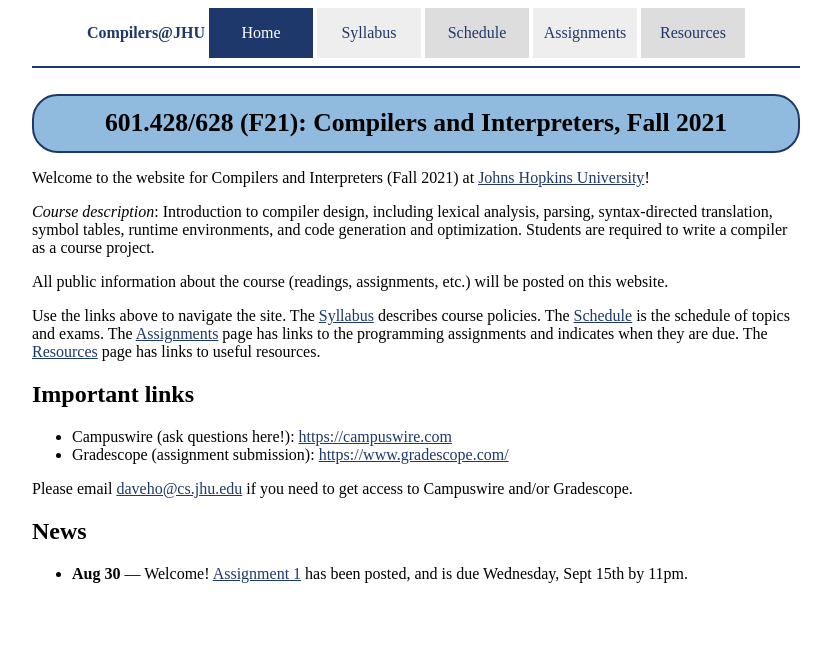
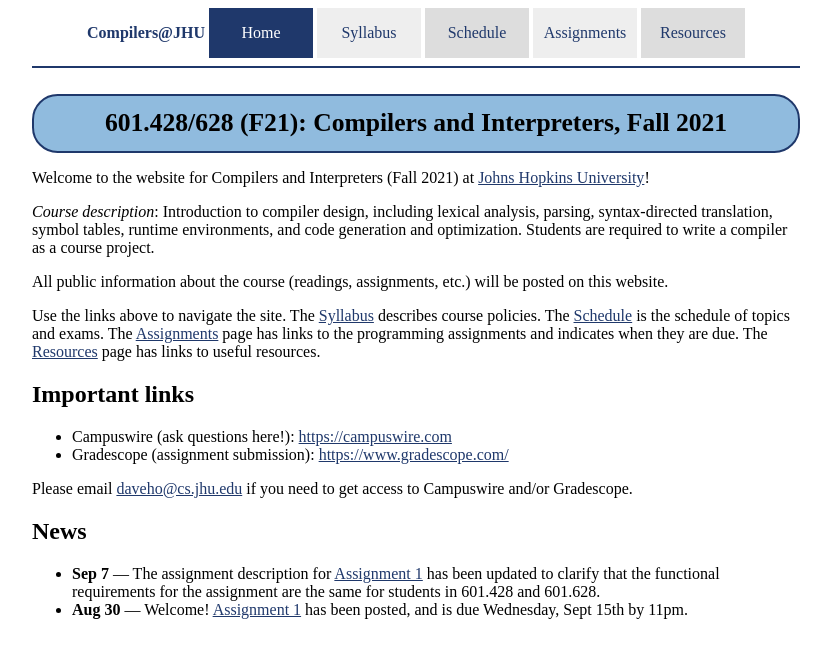
Before and after one commit to jhucompilers/fall2021, a Jekyll site: the page built from index.md, in a window 1280 px wide. Shown: the top 658 px of the page, without its empty margins (224-1055 px from the left). Built offline with Jekyll 4.4.1, drawn with Linux system fonts in a browser that asks for light colours.

Commit message:
fix expectations for a1 so it's clear they are the same for 428 vs. 628

```diff
--- a/index.md
+++ b/index.md
@@ -21,4 +21,5 @@ Please email <daveho@cs.jhu.edu> if you need to get access to Campuswire and/or
 
 ## News
 
+* **Sep 7** — The assignment description for [Assignment 1](assign/assign01.html) has been updated to clarify that the functional requirements for the assignment are the same for students in 601.428 and 601.628.
 * **Aug 30** — Welcome! [Assignment 1](assign/assign01.html) has been posted, and is due Wednesday, Sept 15th by 11pm.
```
Also changed, not shown: assign/assign01.md (+2 -2 lines).
